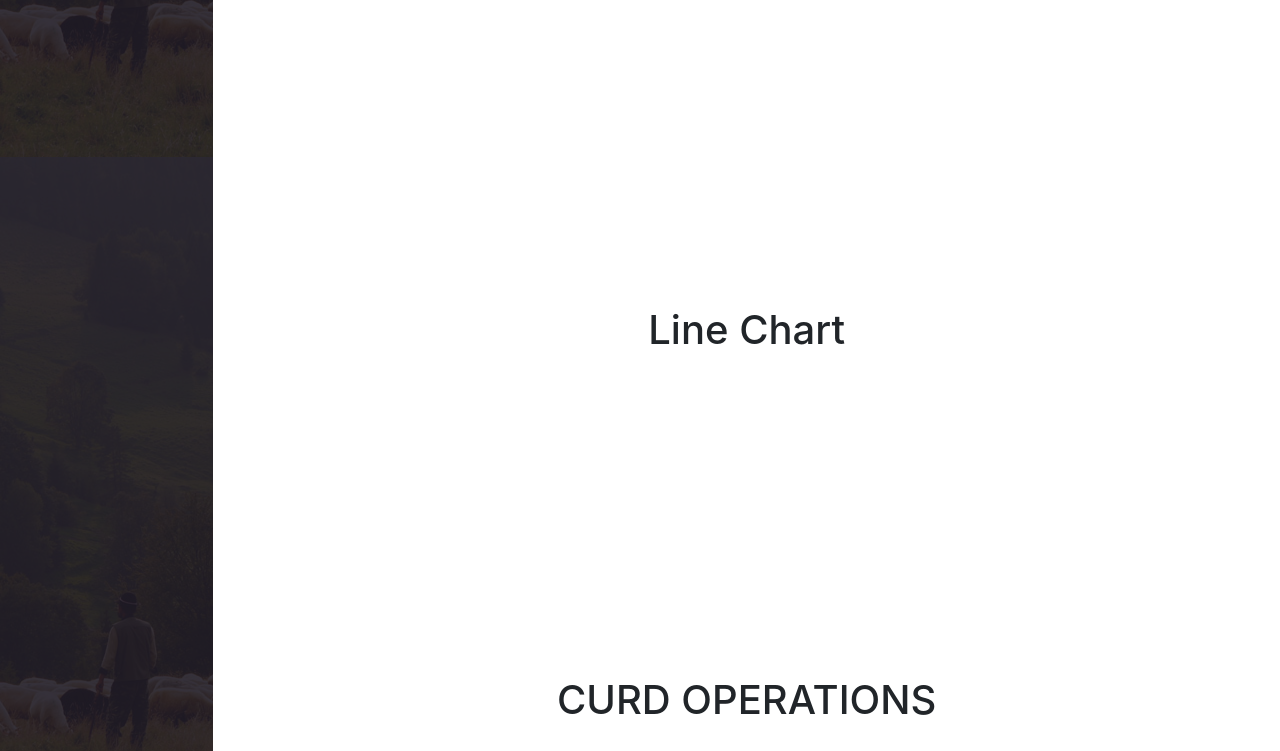
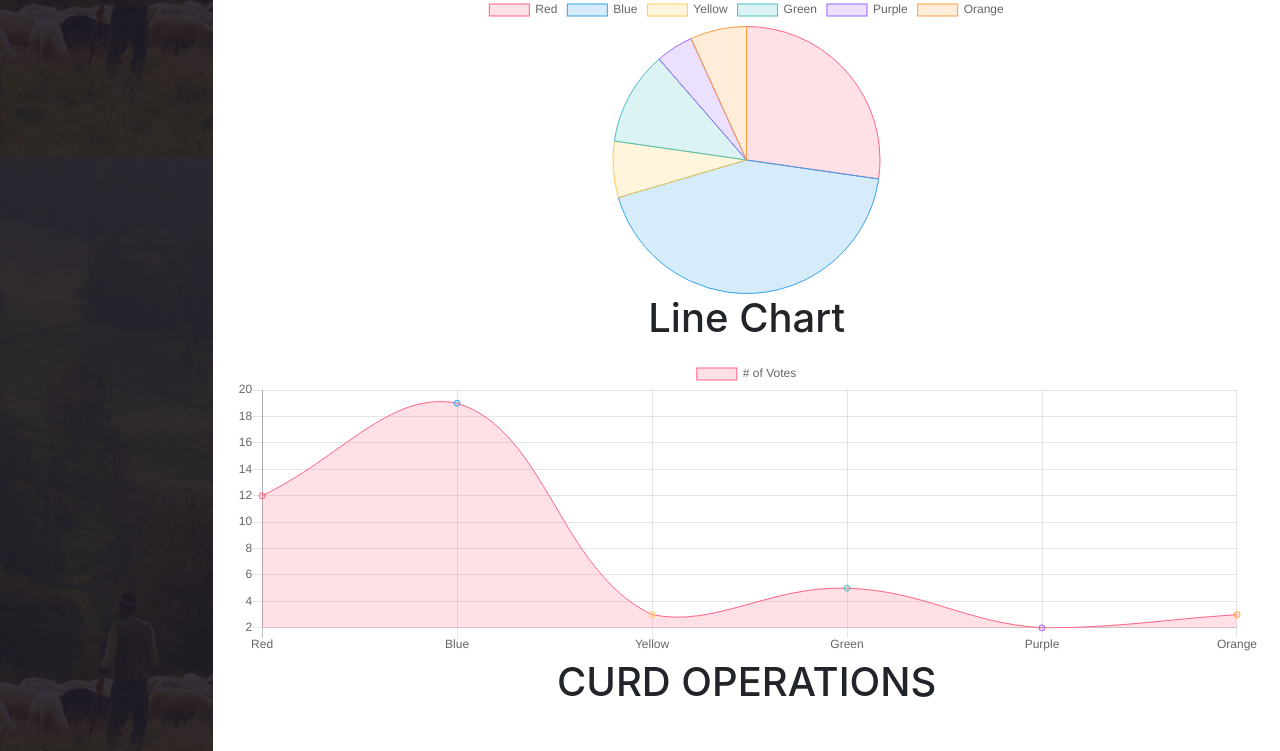
Before and after one commit to Dinesh27397/dashboard, a plain HTML site: page index.html in a window 1280 px wide. Shown: the part 516-1267 px from the top of the page. Drawn offline with nearby package versions, Linux system fonts and the light colour scheme.

Commit message:
Add files via upload

```diff
--- a/index.html
+++ b/index.html
@@ -262,7 +262,7 @@ textarea{
     <script src="https://cdnjs.cloudflare.com/ajax/libs/popper.js/1.14.7/umd/popper.min.js" integrity="sha384-UO2eT0CpHqdSJQ6hJty5KVphtPhzWj9WO1clHTMGa3JDZwrnQq4sF86dIHNDz0W1" crossorigin="anonymous"></script>
     <script src="https://stackpath.bootstrapcdn.com/bootstrap/4.3.1/js/bootstrap.min.js" integrity="sha384-JjSmVgyd0p3pXB1rRibZUAYoIIy6OrQ6VrjIEaFf/nJGzIxFDsf4x0xIM+B07jRM" crossorigin="anonymous"></script>
     <script src="https://cdnjs.cloudflare.com/ajax/libs/Chart.js/2.8.0/Chart.js" integrity="sha256-arMsf+3JJK2LoTGqxfnuJPFTU4hAK57MtIPdFpiHXOU=" crossorigin="anonymous"></script>
-    <script src="js/main.js"></script>
+    <script src="main.js"></script>
 
   </body>
 </html>
```
